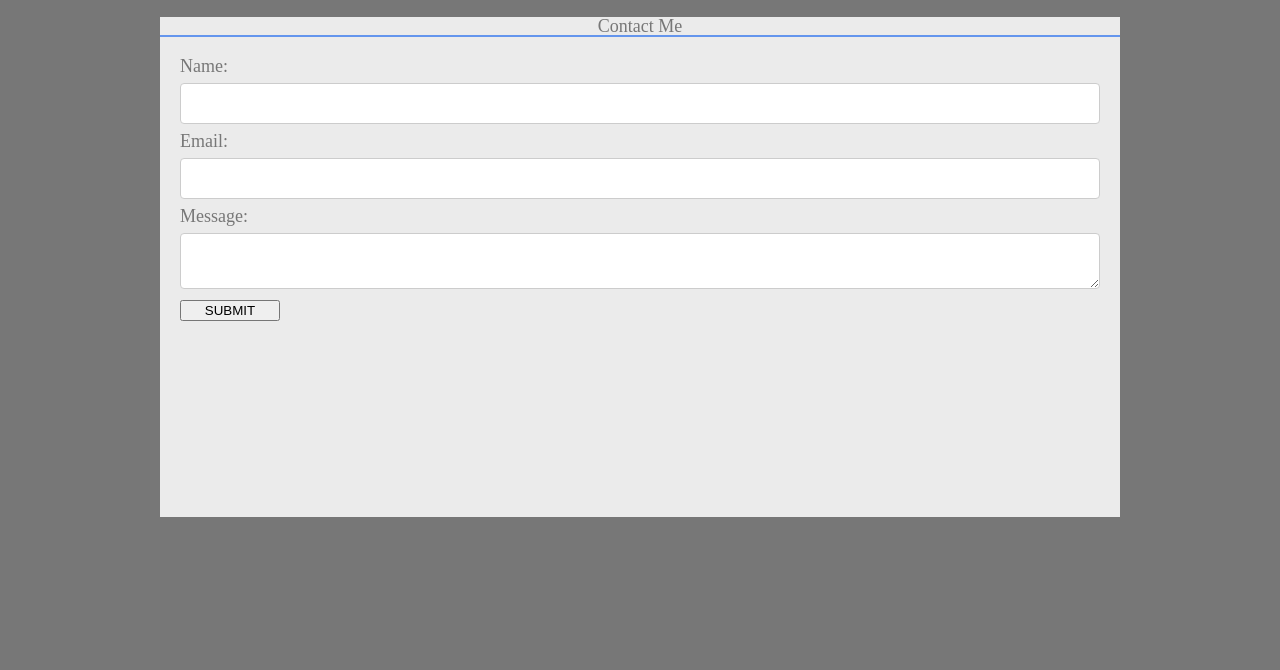
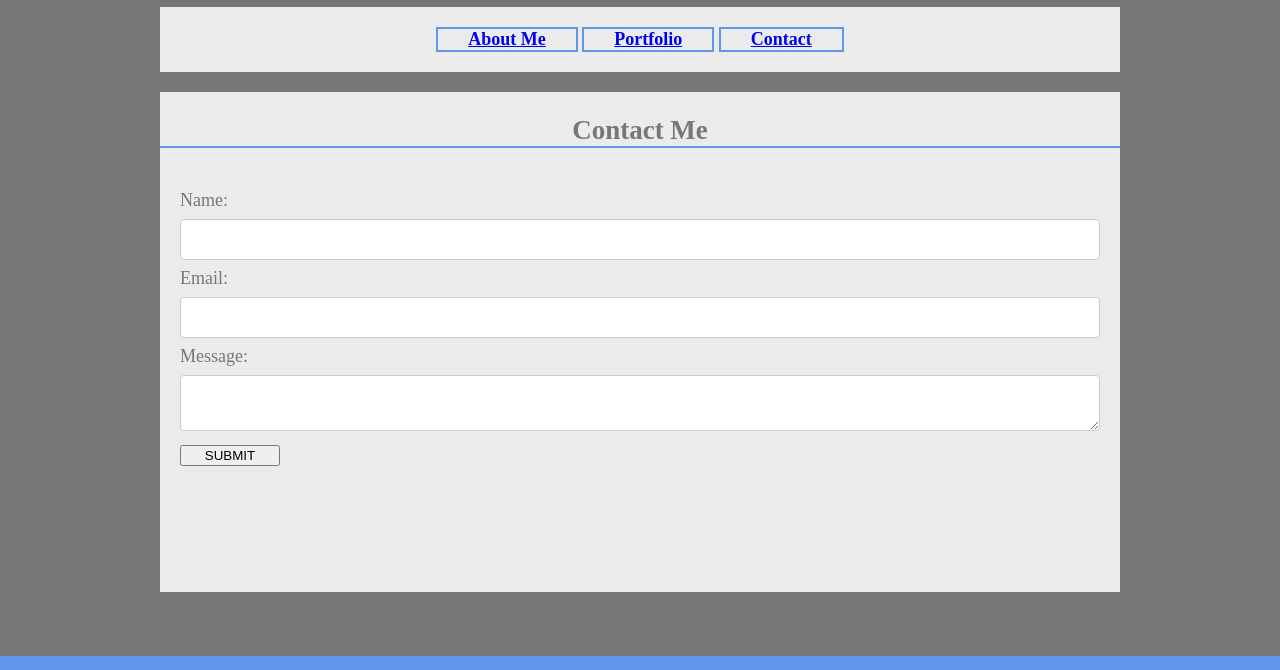
Before and after one commit to LGBEBEASTIN/HW-Wireframe, a plain HTML site: page contact.html in a window 1280 px wide. Shown: the part 83-753 px from the top of the page. Drawn offline with Linux system fonts and the light colour scheme.

```diff
--- a/contact.html
+++ b/contact.html
@@ -5,7 +5,6 @@
     <meta name="viewport" content="width=device-width, initial-scale=1.0">
     <meta http-equiv="X-UA-Compatible" content="ie=edge">
     <title>Lawrence Gober</title>
-    <link rel="stylesheet" href="reset.css">
     <link rel="stylesheet" type="text/css" href="contactstyle.css">
 </head>
 
```
Also changed, not shown: index.html (+0 -1 lines), portfolio.html (+0 -1 lines).
